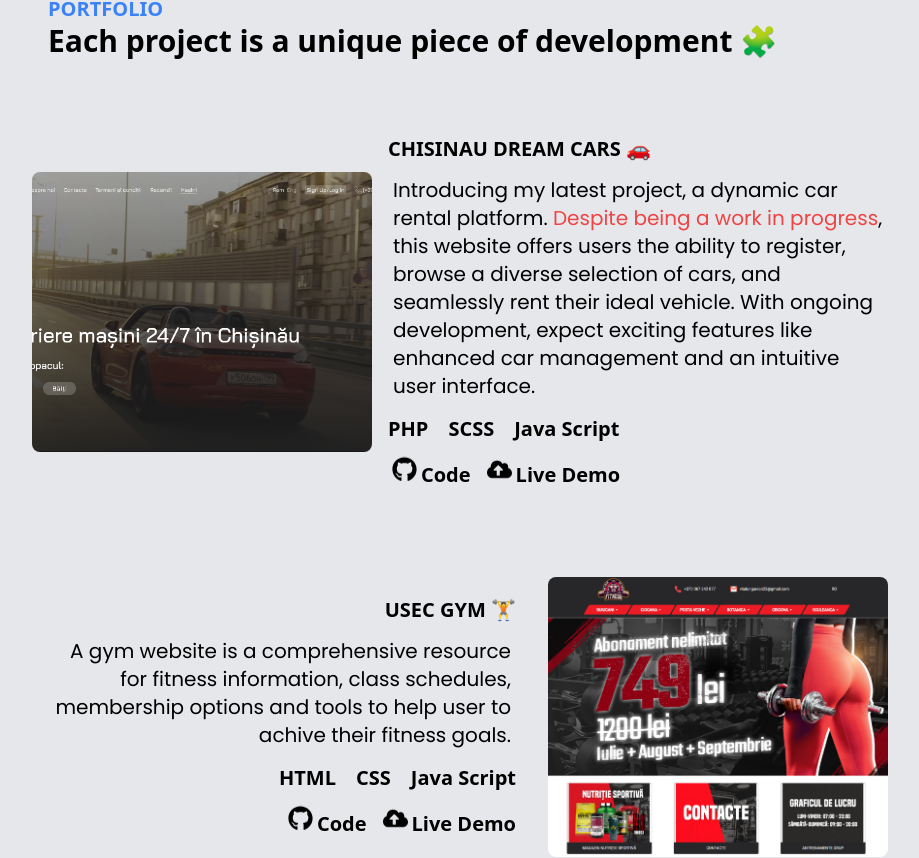
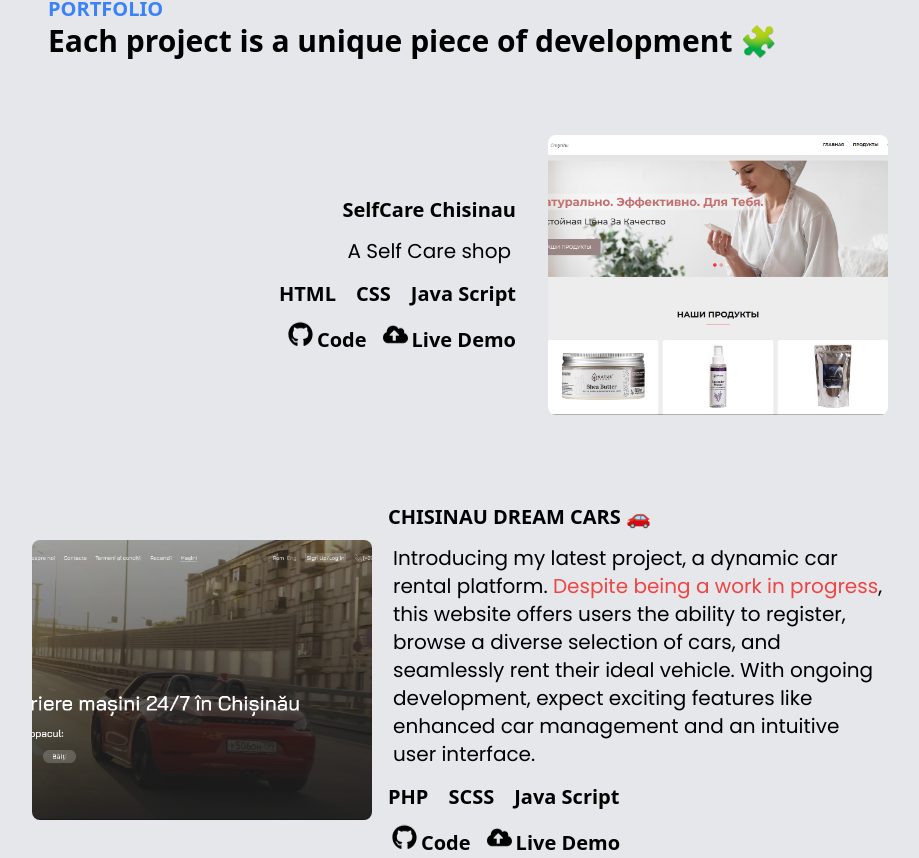
Before and after one commit to VladUngurean/Portfolio-React, a React (Vite) app: page / in a window 1280 px wide. Shown: the part 1538-2396 px from the top of the page, without its empty margins (172-1091 px from the left). Built offline with nearby package versions, Linux system fonts and the light colour scheme.

Commit message:
self care ch added

```diff
--- a/src/components/boody/myProjectsSecction/myProjects.jsx
+++ b/src/components/boody/myProjectsSecction/myProjects.jsx
@@ -17,6 +17,42 @@ export default function MyProjects() {
           <p className=" text-3xl font-bold mb-8 max-sm:px-2">
             Each project is a unique piece of development &#129513;
           </p>
+
+          <div className="flex flex-row justify-center text-center max-lg:flex-col max-lg:items-center my-8 py-3 max-lg:border-2 max-lg:border-gray-300  max-lg:bg-gray-300 max-lg:bg-opacity-50 max-lg:rounded max-lg:shadow-[10px_10px_10px_rgba(0,0,0,0.15)] ">
+            <div className="max-w-[500px] w-full flex flex-col justify-center max-sm:w-auto max-sm:px-2 max-lg:mb-5">
+              <p className=" text-xl text-right max-lg:text-center font-bold mb-2">SelfCare Chisinau</p>
+              <p className="text-xl text-right max-lg:text-center p-[5px] font-poppins">
+                A Self Care shop
+              </p>
+              <div className="flex flex-row justify-end max-lg:justify-center my-[10px] gap-5">
+                <p className="text-xl font-bold">HTML</p>
+                <p className="text-xl font-bold">CSS</p>
+                <p className="text-xl font-bold">Java Script</p>
+              </div>
+              <div className="flex flex-row justify-end max-lg:justify-center items-center mt-2">
+                <a
+                  className=" text-xl font-bold flex flex-row justify-start items-center mr-4"
+                  href="https://github.com/VladUngurean/self_care_ch"
+                >
+                  <FaGithub className="text-[25px] animate-bounce mx-1" />
+                  Code
+                </a>
+                <a
+                  className=" text-xl font-bold flex flex-row justify-start items-center"
+                  href="https://self-care-ch.vercel.app/"
+                >
+                  <FaCloudUploadAlt className="text-[25px] animate-bounce mr-1" />
+                  Live Demo
+                </a>
+              </div>
+            </div>
+
+            <img
+              className="w-[340px] h-[280px] ml-8 rounded-lg max-lg:ml-0 max-lg:mr-0 object-cover"
+              src="/img/selfCareCh.png"
+              alt="desk"
+            />
+          </div>
 
           <div className="flex flex-row justify-center text-center max-lg:flex-col max-lg:items-center my-8 py-3 max-lg:border-2 max-lg:border-gray-300  max-lg:bg-gray-300 max-lg:bg-opacity-50 max-lg:rounded max-lg:shadow-[10px_10px_10px_rgba(0,0,0,0.15)] ">
             <div className="flex justify-center items-center h-full">
@@ -58,7 +94,7 @@ export default function MyProjects() {
             </div>
 
             <img
-              className="w-[340px] h-[280px] mr-8 rounded-lg hidden max-lg:flex  max-lg:mr-0"
+              className="w-[340px] h-[280px] mr-8 rounded-lg hidden max-lg:flex  max-lg:mr-0 object-contain"
               src="/img/chDreamCar.png"
               alt="desk"
             />
@@ -105,7 +141,7 @@ export default function MyProjects() {
 
           <div className="flex flex-row justify-center text-center max-lg:flex-col max-lg:items-center my-8 py-3 max-lg:border-2 max-lg:border-gray-300  max-lg:bg-gray-300 max-lg:bg-opacity-50 max-lg:rounded max-lg:shadow-[10px_10px_10px_rgba(0,0,0,0.15)] ">
             <img
-              className="w-[340px] h-[280px] mr-8 rounded-lg flex max-lg:hidden"
+              className="w-[340px] h-[280px] mr-8 rounded-lg flex max-lg:hidden object-cover"
               src="/img/crypto-site.png"
               alt="desk"
             />
```
Also changed, not shown: public/img/selfCareCh.png (added).
